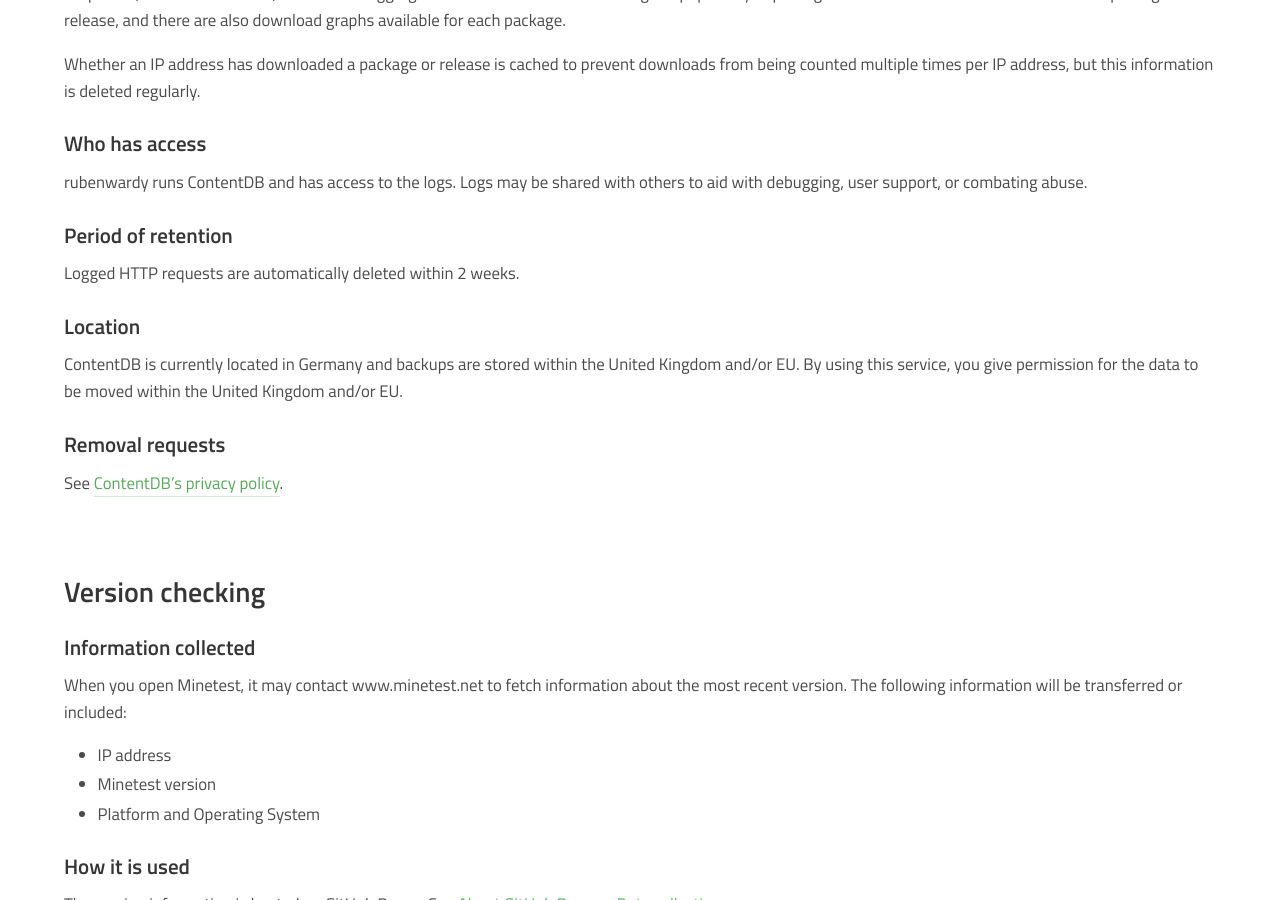
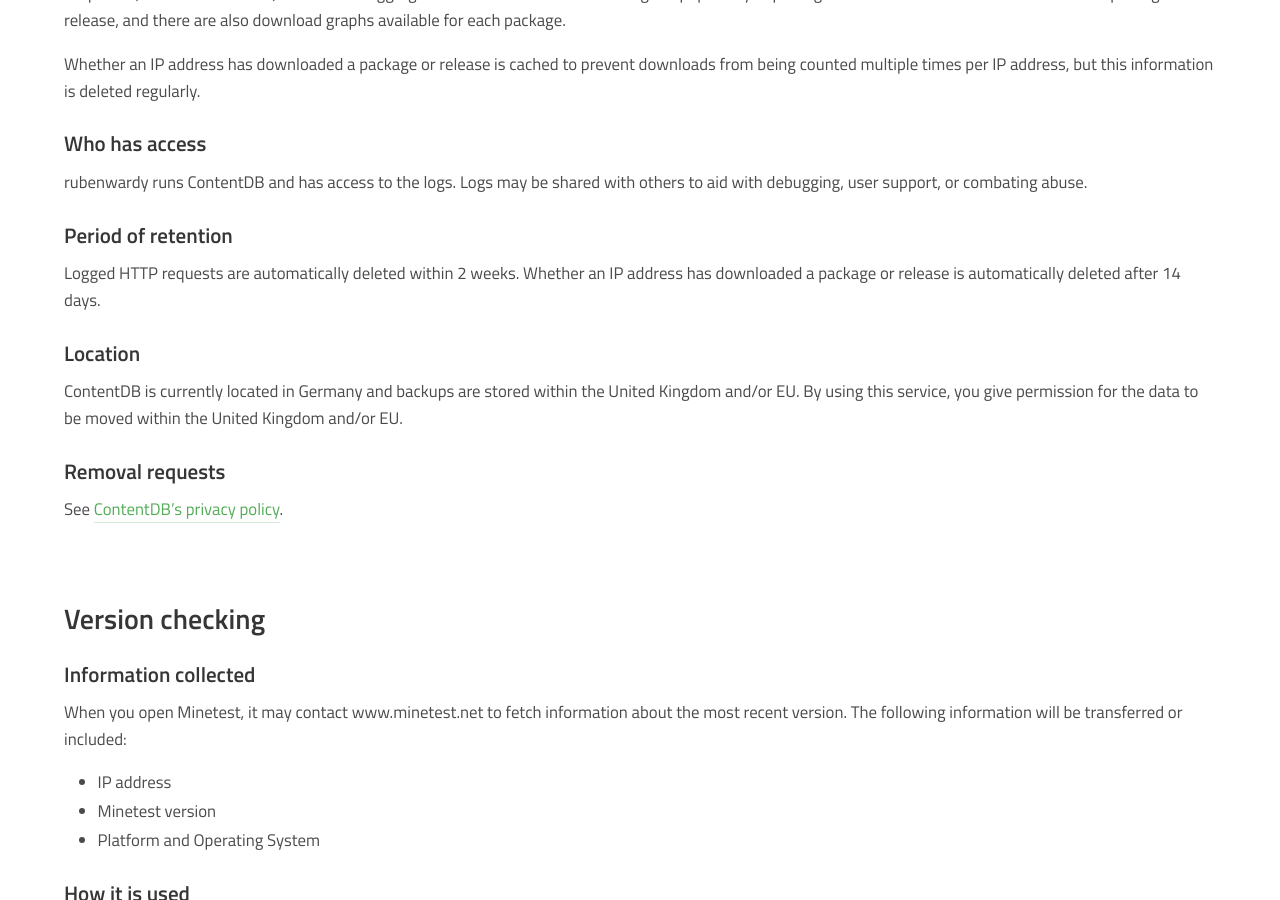
Before and after one commit to minetest/minetest.github.io, a Jekyll site: the page built from app-privacy-policy.md, in a window 1280 px wide and 900 px high, scrolled down 2325 px. Built offline with Jekyll 4.4.1, drawn with Linux system fonts in a browser that asks for light colours; comment, search, counter and statistics services are not loaded.

Commit message:
Update 3

```diff
--- a/app-privacy-policy.md
+++ b/app-privacy-policy.md
@@ -115,6 +115,8 @@ others to aid with debugging, user support, or combating abuse.
 ### Period of retention
 
 Logged HTTP requests are automatically deleted within 2 weeks.
+Whether an IP address has downloaded a package or release is automatically
+deleted after 14 days.
 
 ### Location
 
```
